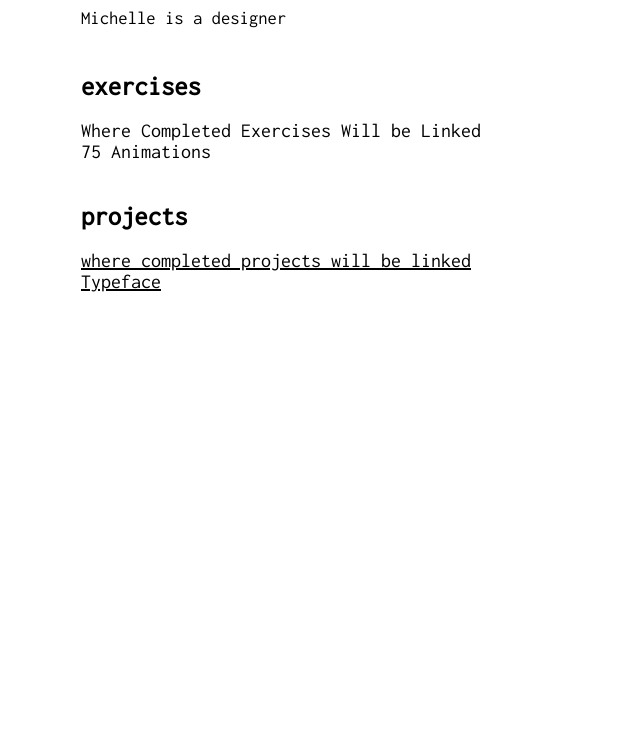
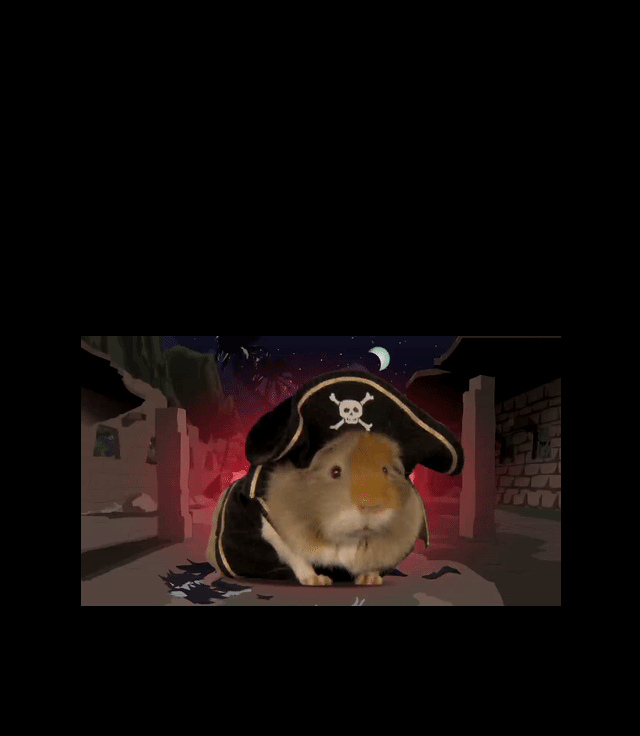
Before and after one commit to michellemontano/interactive2, a plain HTML site: page index.html in a window 1280 px wide. Shown: the part 64-800 px from the top of the page, without its empty margins (309-949 px from the left). Drawn offline with Linux system fonts and the light colour scheme.

Commit message:
guinea pig

```diff
--- a/index.html
+++ b/index.html
@@ -14,29 +14,32 @@
 
         <!-- about me-->
         <h1>Michelle Montano</h1>
-        <p class="desc">Michelle is a designer</p>
+        <p class="desc">Michelle is a student graphic designer from Walnut Creek California. She has a dog and a guinea pig who she loves very much</p>
 
         <!-- my work -->
         <div id="exercises">
             <h3>exercises</h3>
 
             <ul>
-                <li>Where Completed Exercises Will be Linked</li>
-                <li><a href="https://friendly-cormorant.glitch.me/" class="works"></a>75 Animations</li>
+                <li>Exercises</li>
+                <li><a href="https://friendly-cormorant.glitch.me/" class="works">75 Animations</a></li>
             </ul>
 
         </div>
 
         <div id="projects">
-            <h3>projects</h3>
+            <h3>Projects</h3>
 
             <ul>
-                <li><a href="https://www.google.com" class="works">where completed projects will be linked</a></li>
 <li><a href="https://michellemontano.github.io/interactive2/typeface/index.html" class="works">Typeface</a></li>
+<li><a href="https://ajm-daydreamland.glitch.me/" class="works">Daydream Scroll</a></li>
 
             </ul>
 
         </div>
+      <div class="photo">
+<img src="giphy.gif">
+      </div>
     </div>
 </body>
 </html>
--- a/styles/main.css
+++ b/styles/main.css
@@ -4,9 +4,10 @@
 }
 
 body {
-	font-family: 'Inconsolata', monospace;
+	font-family: 'Trebuchet MS', monospace;
 	font-size: 20px;
 	font-weight: normal;
+	background-color: black;
 }
 
 /* this is a comment */
@@ -21,17 +22,17 @@ body {
 }
 
 h1 {
-	color:red;
+	color:white;
 }
 
 h1, h2, h3 {
 	margin: 20px 0;
-    font-size:20pt;
+    font-size:15pt;
 }
 
 p {
 	margin: 20px 0;
-	font-size:14pt;
+	font-size:8pt;
 	line-height: 150%;
 }
 
@@ -46,3 +47,6 @@ a {
 a:hover {
 	color:red;
 }
+.photo {
+	width: 50px;
+}
```
Also changed, not shown: giphy.gif (added).
